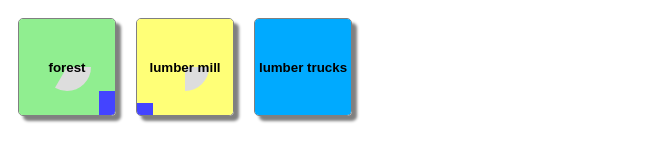
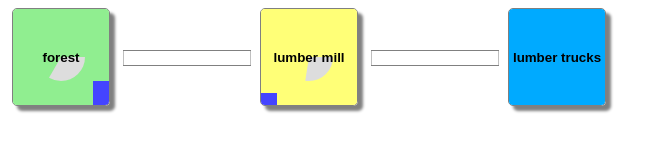
Before and after one commit to SytheMusic/bourgie, a plain HTML site: page index.html in a window 1280 px wide. Shown: the whole page, without its empty margins (0-664 px from the left). Drawn offline with Linux system fonts and the light colour scheme.

Commit message:
Draw conveyors.

```diff
--- a/bourgie.css
+++ b/bourgie.css
@@ -1,6 +1,10 @@
 canvas.industry {
     border: 1px solid gray;
-    margin: 10px;
+    margin: 0px 8px 0px 4px;
     border-radius: 5px;
     box-shadow: 5px 5px 3px gray;
 }
+
+canvas.conveyor {
+    margin: 0px 5px;
+}
--- a/src/bind.js
+++ b/src/bind.js
@@ -15,6 +15,7 @@ Bind.prototype.thingType = 'BIND';
 
 Bind.storeStyle = '#44f';
 Bind.progressStyle = '#ddd';
+Bind.conveyStyle = '#44f';
 
 Bind.prototype.clear = function() {
     var w = this.canvas.width, h = this.canvas.height, c = this.ctx;
@@ -56,6 +57,23 @@ Bind.prototype.industry = function() {
 };
 
 Bind.prototype.conveyor = function() {
+    var w = this.canvas.width, h = this.canvas.height, c = this.ctx;
+    var i = this.thing.input, o = this.thing.output;
+    c.clearRect(0, 0, w, h);
+    c.fillStyle = Bind.conveyStyle;
+    var total = this.thing.time;
+    var radius = 5;
+    var drawW = w - radius * 2;
+    this.thing.timers.forEach(function(time) {
+        var p = time / total;
+        c.beginPath();
+        c.arc(radius + (1 - p) * drawW, h / 2, radius, 0, Math.PI * 2);
+        c.fill();
+    });
+    c.strokeStyle = 'gray';
+    c.beginPath();
+    c.rect(0, h / 2 - radius * 1.5, w, radius * 3);
+    c.stroke();
 };
 
 Bind.prototype.tick = function() {
@@ -69,3 +87,11 @@ Bind.industryCanvas = function(width, height) {
     canvas.className = 'industry';
     return canvas;
 };
+
+Bind.conveyorCanvas = function(width, height) {
+    var canvas = document.createElement('canvas');
+    canvas.width = width || 128;
+    canvas.height = height || 96;
+    canvas.className = 'conveyor';
+    return canvas;
+};
--- a/src/bourgie.js
+++ b/src/bourgie.js
@@ -6,18 +6,16 @@ Bourgie.demo = function() {
     var forest = Source.FOREST.clone();
     var lumber = Factory.LUMBER_MILL.clone();
     var truck = Sink.LUMBER_TRUCK.clone(bourgie.bank);
+    var f2l = Conveyor.simple(forest, lumber);
+    var l2t = Conveyor.simple(lumber, truck);
 
     bourgie.bind(forest);
+    bourgie.bind(f2l);
     bourgie.bind(lumber);
-    bourgie.add(Conveyor.simple(forest, lumber));
-
+    bourgie.bind(l2t);
     bourgie.bind(truck);
-    bourgie.add(Conveyor.simple(lumber, truck));
 
     bourgie.start();
-    bourgie.add({tick: function() {
-        console.log('world -> tick');
-    }});
 };
 
 $(document).ready(function() {
--- a/src/conveyor.js
+++ b/src/conveyor.js
@@ -13,7 +13,7 @@ function Conveyor(source, dest, type, rate, time) {
     this.source = source;
     this.dest = dest;
     this.rate = rate;
-    this.time = time;
+    this.time = time * World.TICKS_PER_SECOND;
     this.mod = World.TICKS_PER_MINUTE / rate;
     this.pipeline = new Store(type, 1);
 
@@ -52,7 +52,7 @@ Conveyor.prototype.tick = function() {
         } else {
             this.progress -= this.mod;
             this.source.output.take(this.pipeline.give(1), this.type);
-            this.timers.push(this.time * World.TICKS_PER_SECOND);
+            this.timers.push(this.time);
         }
     }
 };
```
